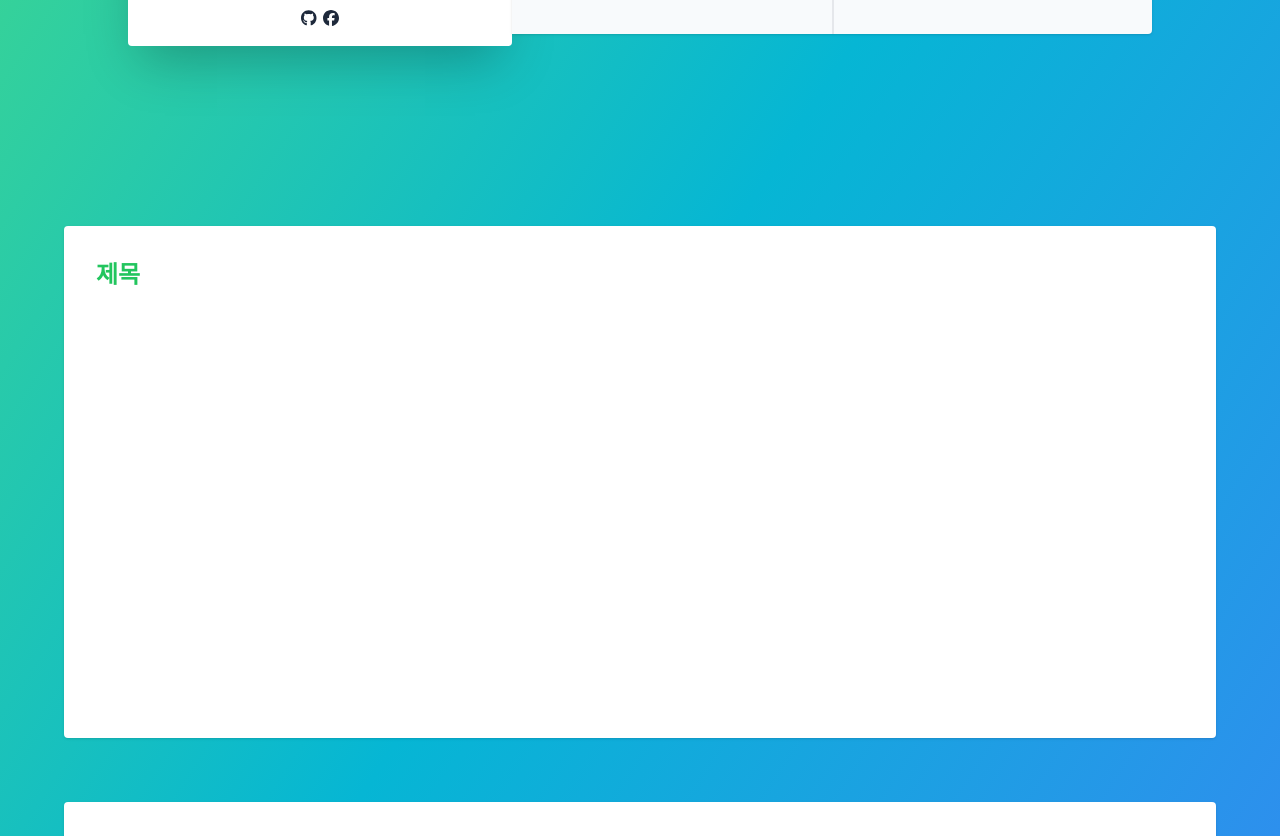
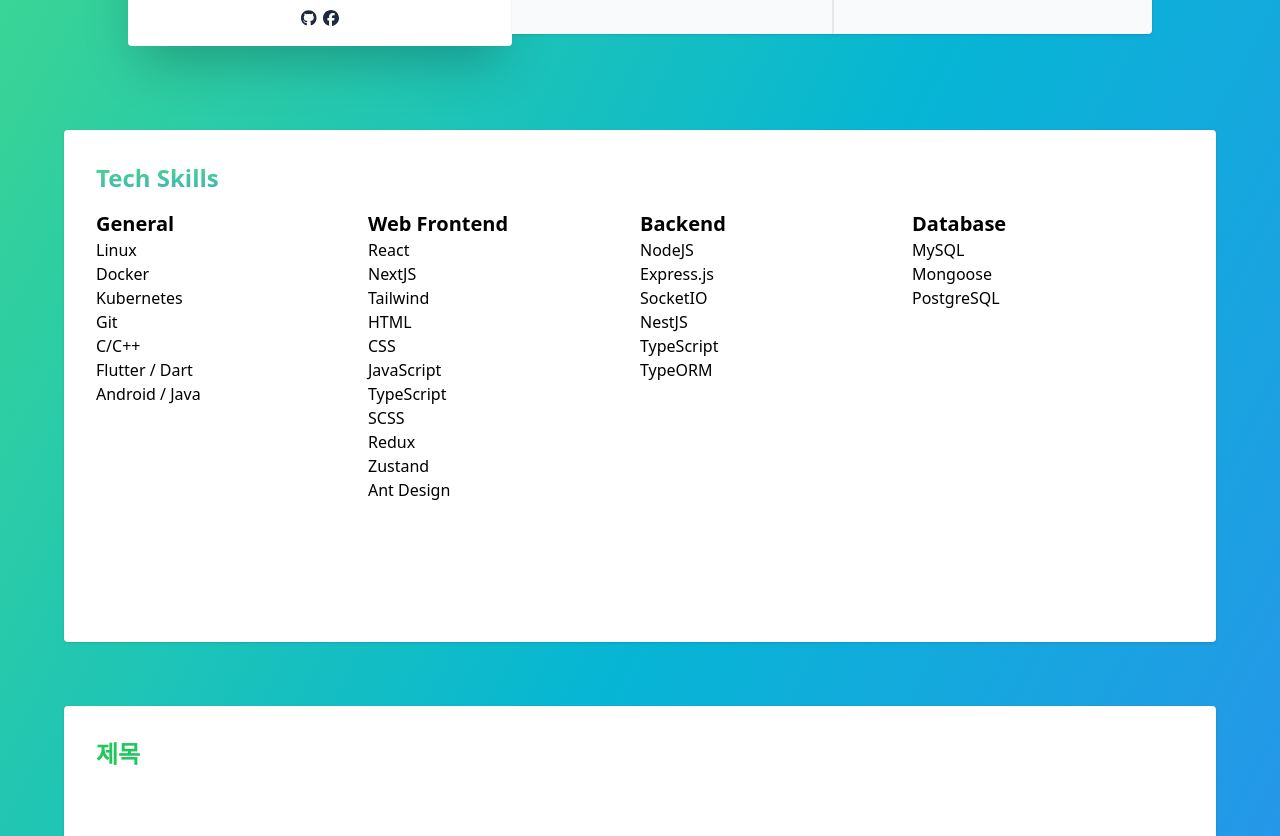
Before and after one commit to wjdtmddnr24/Curriculum-Vitae, a Next.js app: page / in a window 1280 px wide. Shown: the part 606-1442 px from the top of the page. Built offline with nearby package versions, Linux system fonts and the light colour scheme.

Commit message:
feat: add TechSkills Card

```diff
--- /dev/null
+++ b/src/features/TechSkills.tsx
@@ -0,0 +1,64 @@
+export function TechSkills() {
+  return (
+    <div className="bg-white rounded shadow w-[72rem] min-h-[32rem] mx-auto my-8 relative -top-24 -mb-[4rem] p-8">
+      <div className="text-2xl text-transparent  bg-clip-text bg-gradient-to-br from-green-400 to-blue-500 font-bold mb-4">
+        Tech Skills
+      </div>
+      <div className="grid grid-cols-4">
+        <div>
+          <div className="text-xl font-bold">General</div>
+          <div>
+            <ul>Linux</ul>
+            <ul>Docker</ul>
+            <ul>Kubernetes</ul>
+            <ul>Git</ul>
+            <ul>C/C++</ul>
+            <ul>Flutter / Dart</ul>
+            <ul>Android / Java</ul>
+          </div>
+        </div>
+        <div>
+          <div className="text-xl font-bold">Web Frontend</div>
+          <div>
+            <ul>
+              <li>React</li>
+              <li>NextJS</li>
+              <li>Tailwind</li>
+              <li>HTML</li>
+              <li>CSS</li>
+              <li>JavaScript</li>
+              <li>TypeScript</li>
+              <li>SCSS</li>
+              <li>Redux</li>
+              <li>Zustand</li>
+              <li>Ant Design</li>
+            </ul>
+          </div>
+        </div>
+        <div>
+          <div className="text-xl font-bold">Backend</div>
+          <div>
+            <ul>
+              <li>NodeJS</li>
+              <li>Express.js</li>
+              <li>SocketIO</li>
+              <li>NestJS</li>
+              <li>TypeScript</li>
+              <li>TypeORM</li>
+            </ul>
+          </div>
+        </div>
+        <div>
+          <div className="text-xl font-bold">Database</div>
+          <div>
+            <ul>
+              <li>MySQL</li>
+              <li>Mongoose</li>
+              <li>PostgreSQL</li>
+            </ul>
+          </div>
+        </div>
+      </div>
+    </div>
+  );
+}
--- a/src/pages/index.tsx
+++ b/src/pages/index.tsx
@@ -1,5 +1,6 @@
 import Head from "next/head";
 import { Summary } from "../features/Summary";
+import { TechSkills } from "../features/TechSkills";
 
 export default function Home() {
   return (
@@ -13,6 +14,7 @@ export default function Home() {
       <main>
         <div className="bg-gradient-to-br from-green-400 via-cyan-500 to-blue-500 flex flex-col">
           <Summary />
+          <TechSkills />
           <div className="bg-white rounded shadow w-[72rem] h-[32rem] mx-auto my-8 p-8">
             <div className="text-2xl text-green-500 font-bold">제목</div>
           </div>
```
